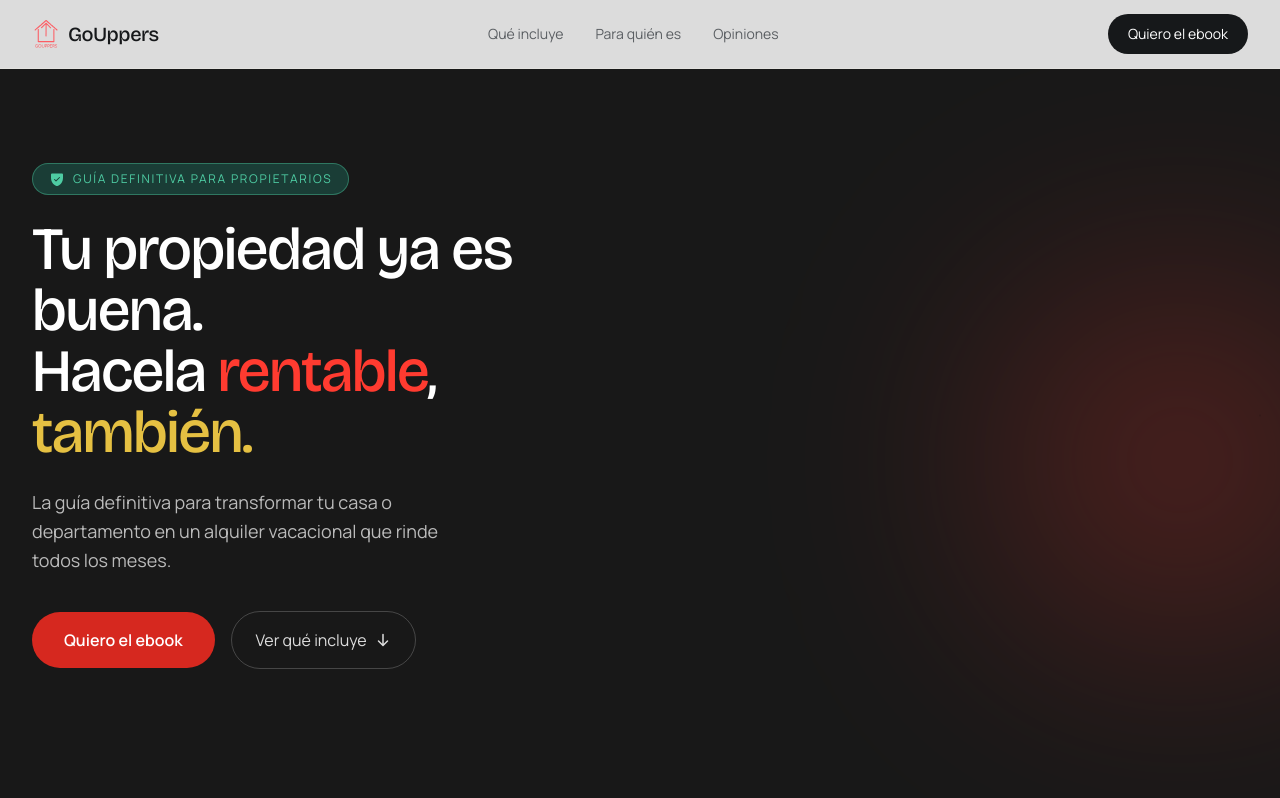
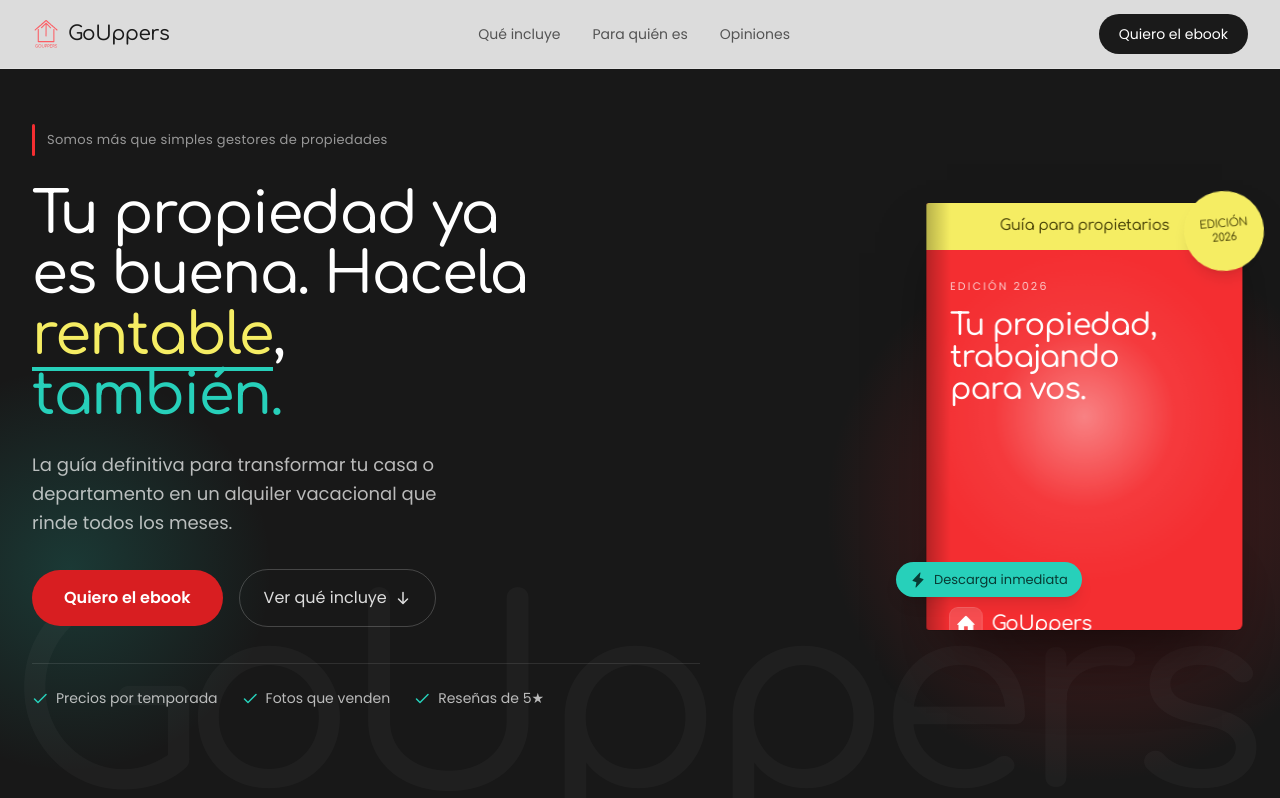
Before and after one commit to Isaacxiddd/GoUppers-Ebook, a Next.js app: page / in a window 1280 px wide. Shown: the top 798 px of the page. Built offline with nearby package versions, Linux system fonts and the light colour scheme; no server answers.

Commit message:
redesign: alinear a marca oficial (paleta #f42e31 + Comfortaa/Poppins) + hero editorial con libro 3D y spotlight que sigue el cursor

```diff
--- a/src/app/globals.css
+++ b/src/app/globals.css
@@ -1,38 +1,40 @@
 @import "tailwindcss";
 
-/* ── GoUppers brand tokens (client-provided) ─────────────────────── */
+/* ── GoUppers brand tokens (official — see BRAND.md) ─────────────── */
 :root {
-  --bg-hero: #181818;      /* Negro Antracita — hero + footer */
-  --accent-red: #ff3b30;   /* highlights, icons, text-on-light, logo */
-  --accent-red-cta: #d6281f; /* deeper shade of the same red for button fills — white text passes WCAG AA (5:1) */
-  --accent-gold: #e5c042;  /* secondary highlight, cover stripe */
-  --green-dark: #1a3d36;   /* guarantee badge bg */
-  --green-light: #4ecca3;  /* guarantee badge text/border */
+  --bg-hero: #181818;         /* off-black neutral surface for hero + footer */
+  --accent-red: #f42e31;      /* Rojo Carmesí — principal: icons, fills, highlights on dark */
+  --accent-red-cta: #d81e21;  /* deeper carmesí for button fills + red text on light — white text passes WCAG AA (5:1) */
+  --salmon: #f17d7d;          /* Salmón */
+  --turquesa: #27d0ba;        /* Turquesa — secondary accent (guarantee, checks) */
+  --cobalto: #0086da;         /* Azul Cobalto */
+  --amarillo: #f5ed63;        /* Amarillo Cítrico — highlight on dark, cover stripe */
   --white: #ffffff;
 
-  /* neutrals derived to stay in the warm-anthracite family */
-  --ink: #16181a;          /* near-black body text (not pure #000) */
-  --paper: #ffffff;        /* light page background */
-  --paper-2: #f6f5f3;      /* subtle section tint */
-  --muted: #5b5f63;        /* secondary text */
-  --line: #e7e5e1;         /* hairline borders */
+  /* neutrals from the brand grey scale (#ebebeb / #545454 family) */
+  --ink: #1a1a1a;             /* near-black body text (not pure #000) */
+  --paper: #ffffff;           /* light page background */
+  --paper-2: #f6f6f6;         /* subtle section tint (near Gris Plata) */
+  --muted: #545454;           /* Gris oscuro — secondary text */
+  --line: #e6e6e6;            /* hairline borders (Gris Plata) */
 }
 
 @theme inline {
   --color-bg-hero: var(--bg-hero);
   --color-accent-red: var(--accent-red);
   --color-accent-red-cta: var(--accent-red-cta);
-  --color-accent-gold: var(--accent-gold);
-  --color-green-dark: var(--green-dark);
-  --color-green-light: var(--green-light);
+  --color-salmon: var(--salmon);
+  --color-turquesa: var(--turquesa);
+  --color-cobalto: var(--cobalto);
+  --color-amarillo: var(--amarillo);
   --color-ink: var(--ink);
   --color-paper: var(--paper);
   --color-paper-2: var(--paper-2);
   --color-muted: var(--muted);
   --color-line: var(--line);
 
-  --font-display: var(--font-bricolage);
-  --font-sans: var(--font-manrope);
+  --font-display: var(--font-comfortaa);
+  --font-sans: var(--font-poppins);
 }
 
 html {
@@ -57,7 +59,17 @@ body {
   animation: cta-pulse 2.6s cubic-bezier(0.16, 1, 0.3, 1) infinite;
 }
 
+/* Floating seal wobble — CSS only, no JS cost. */
+@keyframes seal-wobble {
+  0%, 100% { transform: rotate(-5deg); }
+  50% { transform: rotate(5deg); }
+}
+.seal-wobble {
+  animation: seal-wobble 7s ease-in-out infinite;
+}
+
 @media (prefers-reduced-motion: reduce) {
   html { scroll-behavior: auto; }
   .cta-pulse { animation: none; }
+  .seal-wobble { animation: none; }
 }
--- a/src/app/layout.tsx
+++ b/src/app/layout.tsx
@@ -1,18 +1,21 @@
 import type { Metadata } from "next";
-import { Bricolage_Grotesque, Manrope } from "next/font/google";
+import { Comfortaa, Poppins } from "next/font/google";
 import "./globals.css";
 
-const bricolage = Bricolage_Grotesque({
-  variable: "--font-bricolage",
+// Comfortaa = tipografía primaria oficial (palo seco redondeado). Solo los pesos usados.
+const comfortaa = Comfortaa({
+  variable: "--font-comfortaa",
   subsets: ["latin"],
-  weight: ["500", "600", "700", "800"],
+  weight: ["500", "700"],
   display: "swap",
 });
 
-const manrope = Manrope({
-  variable: "--font-manrope",
+// Poppins = sustituto geométrico de "Woodford Bourne" (fuente paga) para el cuerpo.
+// TODO(brand): reemplazar por Woodford Bourne real (.woff2) cuando esté disponible.
+const poppins = Poppins({
+  variable: "--font-poppins",
   subsets: ["latin"],
-  weight: ["400", "500", "600", "700"],
+  weight: ["400", "500", "600"],
   display: "swap",
 });
 
@@ -38,7 +41,7 @@ export default function RootLayout({
   return (
     <html
       lang="es"
-      className={`${bricolage.variable} ${manrope.variable} antialiased`}
+      className={`${comfortaa.variable} ${poppins.variable} antialiased`}
     >
       <body className="min-h-[100dvh] flex flex-col bg-paper text-ink">
         {children}
--- a/src/components/benefits.tsx
+++ b/src/components/benefits.tsx
@@ -19,7 +19,7 @@ export function Benefits() {
           {/* A — wide, dark */}
           <RevealItem className="md:col-span-2">
             <article className="flex h-full flex-col justify-between rounded-3xl bg-ink p-8 text-white sm:p-10">
-              <CurrencyDollar weight="duotone" className="size-9 text-accent-gold" />
+              <CurrencyDollar weight="duotone" className="size-9 text-turquesa" />
               <div className="mt-16">
                 <h3 className="font-display text-2xl font-700 tracking-tight sm:text-3xl">
                   Precios que llenan el calendario
@@ -34,7 +34,7 @@ export function Benefits() {
 
           {/* B — gold tinted */}
           <RevealItem>
-            <article className="flex h-full flex-col justify-between rounded-3xl border border-accent-gold/40 bg-accent-gold/12 p-8">
+            <article className="flex h-full flex-col justify-between rounded-3xl border border-amarillo/60 bg-amarillo/15 p-8">
               <Camera weight="duotone" className="size-9 text-ink" />
               <div className="mt-16">
                 <h3 className="font-display text-2xl font-700 tracking-tight text-ink">
@@ -75,7 +75,7 @@ export function Benefits() {
             <article className="flex h-full flex-col justify-between rounded-3xl border border-line bg-paper-2 p-8 sm:p-10">
               <div className="flex items-center gap-2">
                 <ChartLineUp weight="duotone" className="size-9 text-accent-red" />
-                <Star weight="fill" className="size-6 text-accent-gold" />
+                <Star weight="fill" className="size-6 text-accent-red-cta" />
               </div>
               <div className="mt-16">
                 <h3 className="font-display text-2xl font-700 tracking-tight text-ink sm:text-3xl">
--- /dev/null
+++ b/src/components/book-3d.tsx
@@ -0,0 +1,142 @@
+"use client";
+
+import { useRef } from "react";
+import {
+  motion,
+  useMotionValue,
+  useSpring,
+  useTransform,
+  useMotionTemplate,
+  useReducedMotion,
+} from "motion/react";
+import { HouseLine } from "@phosphor-icons/react";
+
+/** True 3D hardcover of the eBook: front board + spine + page block, tilting
+ *  toward the cursor with spring physics (decorative, so spring is right —
+ *  Emil). Collapses to a static, still cover under reduced motion. */
+export function Book3D() {
+  const reduce = useReducedMotion();
+  const ref = useRef<HTMLDivElement>(null);
+
+  // Raw pointer position (-0.5..0.5), smoothed by springs for momentum.
+  const px = useMotionValue(0);
+  const py = useMotionValue(0);
+  const spring = { stiffness: 120, damping: 14, mass: 0.6 };
+  const rotY = useSpring(useTransform(px, [-0.5, 0.5], [-26, 8]), spring);
+  const rotX = useSpring(useTransform(py, [-0.5, 0.5], [10, -10]), spring);
+
+  // Cursor-tracked specular highlight (museum key-light raking across the board).
+  const glareX = useSpring(useTransform(px, [-0.5, 0.5], [12, 88]), spring);
+  const glareY = useSpring(useTransform(py, [-0.5, 0.5], [8, 92]), spring);
+  const glare = useMotionTemplate`radial-gradient(circle at ${glareX}% ${glareY}%, rgba(255,255,255,0.4), rgba(255,255,255,0.06) 34%, transparent 62%)`;
+
+  function onMove(e: React.PointerEvent) {
+    if (reduce || !ref.current) return;
+    const r = ref.current.getBoundingClientRect();
+    px.set((e.clientX - r.left) / r.width - 0.5);
+    py.set((e.clientY - r.top) / r.height - 0.5);
+  }
+  function onLeave() {
+    px.set(0);
+    py.set(0);
+  }
+
+  const THICK = 46; // page-block depth in px
+
+  return (
+    <div
+      ref={ref}
+      onPointerMove={onMove}
+      onPointerLeave={onLeave}
+      className="relative flex items-center justify-center"
+      style={{ perspective: 1400 }}
+    >
+      {/* ambient ground shadow */}
+      <div className="absolute -bottom-4 h-12 w-56 rounded-[50%] bg-black/55 blur-2xl" />
+
+      {/* idle float wrapper */}
+      <motion.div
+        animate={reduce ? undefined : { y: [0, -14, 0] }}
+        transition={
+          reduce ? undefined : { duration: 6.5, repeat: Infinity, ease: "easeInOut" }
+        }
+      >
+        <motion.div
+          className="relative aspect-[3/4] w-[280px] sm:w-[320px]"
+          style={{
+            transformStyle: "preserve-3d",
+            rotateX: reduce ? 0 : rotX,
+            rotateY: reduce ? -14 : rotY,
+          }}
+        >
+          {/* page block (right edge) — thin stacked pages */}
+          <div
+            className="absolute inset-y-[6px] right-0 rounded-r-[3px]"
+            style={{
+              width: THICK,
+              transform: `rotateY(90deg) translateZ(${-THICK / 2}px) translateX(${THICK / 2}px)`,
+              background:
+                "repeating-linear-gradient(90deg,#fff 0 2px,#e7e7e7 2px 3px)",
+            }}
+          />
+          {/* spine (left edge) */}
+          <div
+            className="absolute inset-y-0 left-0 rounded-l-[3px] bg-[#b3181b]"
+            style={{
+              width: THICK,
+              transform: `rotateY(-90deg) translateZ(${-THICK / 2}px) translateX(${-THICK / 2}px)`,
+            }}
+          />
+
+          {/* FRONT board */}
+          <div
+            className="absolute inset-0 overflow-hidden rounded-r-[6px] rounded-l-[3px] bg-accent-red shadow-[0_30px_60px_-20px_rgba(0,0,0,0.6)] ring-1 ring-black/10"
+            style={{ transform: `translateZ(${THICK / 2}px)` }}
+          >
+            {/* amarillo title stripe */}
+            <div className="flex items-center justify-center bg-amarillo px-5 py-3">
+              <span className="font-display text-[15px] font-700 tracking-tight text-[#4a4408]">
+                Guía para propietarios
+              </span>
+            </div>
+
+            <div className="flex h-full flex-col justify-between px-6 pb-9 pt-7">
+              <div>
+                <p className="font-sans text-[11px] font-600 uppercase tracking-[0.2em] text-white/75">
+                  Edición 2026
+                </p>
+                <p className="mt-4 font-display text-[1.9rem] font-700 leading-[1.05] tracking-tight text-white">
+                  Tu propiedad,
+                  <br />
+                  trabajando
+                  <br />
+                  para vos.
+                </p>
+              </div>
+              <div className="flex items-center gap-2.5">
+                <span className="grid size-8 place-items-center rounded-lg bg-white/15 ring-1 ring-white/25">
+                  <HouseLine weight="fill" className="size-5 text-white" />
+                </span>
+                <span className="font-display text-xl font-700 tracking-tight text-white">
+                  GoUppers
+                </span>
+              </div>
+            </div>
+
+            {/* cursor-tracked specular highlight (static soft sheen if reduced) */}
+            {reduce ? (
+              <div className="pointer-events-none absolute inset-0 bg-gradient-to-tr from-transparent via-white/12 to-transparent" />
+            ) : (
+              <motion.div
+                className="pointer-events-none absolute inset-0 mix-blend-screen"
+                style={{ background: glare }}
+              />
+            )}
+            {/* hinge shadow near spine */}
+            <div className="pointer-events-none absolute inset-y-0 left-0 w-6 bg-gradient-to-r from-black/25 to-transparent" />
+          </div>
+        </motion.div>
+      </motion.div>
+    </div>
+  );
+}
--- a/src/components/for-whom.tsx
+++ b/src/components/for-whom.tsx
@@ -36,7 +36,7 @@ export function ForWhom() {
               <li key={point} className="flex items-start gap-3.5">
                 <CheckCircle
                   weight="fill"
-                  className="mt-0.5 size-6 shrink-0 text-green-light"
+                  className="mt-0.5 size-6 shrink-0 text-turquesa"
                 />
                 <span className="text-lg leading-relaxed text-ink/85">
                   {point}
--- a/src/components/hero.tsx
+++ b/src/components/hero.tsx
@@ -1,70 +1,65 @@
-"use client";
+import { ArrowDown, Check, Lightning } from "@phosphor-icons/react/dist/ssr";
+import { CtaButton } from "@/components/ui/cta-button";
+import { Book3D } from "@/components/book-3d";
 
-import { motion, useReducedMotion } from "motion/react";
-import { ShieldCheck, ArrowDown } from "@phosphor-icons/react";
-import { CtaButton } from "@/components/ui/cta-button";
-import { EbookCover } from "@/components/ebook-cover";
+const MINI = ["Precios por temporada", "Fotos que venden", "Reseñas de 5★"];
 
-const ease = [0.16, 1, 0.3, 1] as const;
-
+/** Server component: the LCP copy is static so it paints immediately (no mount
+ *  animation gating LCP). Only the 3D book is a client island. */
 export function Hero() {
-  const reduce = useReducedMotion();
-
-  const rise = (delay: number) =>
-    reduce
-      ? {}
-      : {
-          initial: { opacity: 0, y: 24 },
-          animate: { opacity: 1, y: 0 },
-          transition: { duration: 0.7, delay, ease },
-        };
-
   return (
     <section
       id="top"
-      className="relative overflow-hidden bg-bg-hero"
+      className="relative overflow-hidden"
       style={{ background: "var(--bg-hero)" }}
     >
-      {/* warm radial glow behind the cover — depth, not neon */}
+      {/* brand glows — depth, not neon */}
       <div
         aria-hidden
-        className="pointer-events-none absolute -right-40 top-1/4 h-[520px] w-[520px] rounded-full opacity-40 blur-[120px]"
-        style={{ background: "radial-gradient(circle, #ff3b30 0%, transparent 70%)" }}
+        className="pointer-events-none absolute -right-32 top-1/4 h-[620px] w-[620px] rounded-full opacity-35"
+        style={{ background: "radial-gradient(circle,rgba(244,46,49,0.9) 0%,transparent 62%)" }}
       />
+      <div
+        aria-hidden
+        className="pointer-events-none absolute -left-40 bottom-0 h-[460px] w-[460px] rounded-full opacity-20"
+        style={{ background: "radial-gradient(circle,rgba(39,208,186,0.9) 0%,transparent 62%)" }}
+      />
+      {/* oversized ghost wordmark breaking the grid */}
+      <span
+        aria-hidden
+        className="pointer-events-none absolute -bottom-8 left-2 select-none font-display text-[26vw] font-700 leading-none tracking-tighter text-white/[0.03] sm:text-[20vw]"
+      >
+        GoUppers
+      </span>
 
-      <div className="mx-auto grid min-h-[100dvh] max-w-7xl grid-cols-1 items-center gap-12 px-5 pb-16 pt-28 sm:px-8 lg:grid-cols-[1.05fr_0.95fr] lg:gap-8 lg:pt-24">
-        {/* ── copy ── */}
-        <div className="max-w-xl">
-          <motion.span
-            {...rise(0)}
-            className="inline-flex items-center gap-2 rounded-full border border-green-light/40 bg-green-dark px-4 py-1.5 text-[12px] font-600 uppercase tracking-[0.14em] text-green-light"
-          >
-            <ShieldCheck weight="fill" className="size-4" />
-            Guía definitiva para propietarios
-          </motion.span>
+      <div className="relative mx-auto grid min-h-[100dvh] max-w-7xl grid-cols-1 items-center gap-12 px-5 pb-16 pt-28 sm:px-8 lg:grid-cols-[1.12fr_0.88fr] lg:gap-6 lg:pt-24">
+        {/* ── left: editorial copy ── */}
+        <div className="relative">
+          {/* vertical accent rule + tagline */}
+          <div className="mb-7 flex items-center gap-3">
+            <span className="h-8 w-[3px] rounded-full bg-accent-red" />
+            <span className="text-[13px] font-500 tracking-wide text-white/55">
+              Somos más que simples gestores de propiedades
+            </span>
+          </div>
 
-          <motion.h1
-            {...rise(0.08)}
-            className="mt-6 font-display text-[2.6rem] font-800 leading-[1.02] tracking-tight text-white sm:text-6xl"
-          >
-            Tu propiedad ya es buena.
+          <h1 className="font-display text-[2.7rem] font-700 leading-[1.05] tracking-tight text-white sm:text-[3.6rem]">
+            Tu propiedad ya
             <br />
-            Hacela <span className="text-accent-red">rentable</span>,{" "}
-            <span className="text-accent-gold">también.</span>
-          </motion.h1>
+            es buena. Hacela{" "}
+            <span className="border-b-4 border-turquesa text-amarillo">
+              rentable
+            </span>
+            ,<br className="hidden sm:block" />{" "}
+            <span className="text-turquesa">también.</span>
+          </h1>
 
-          <motion.p
-            {...rise(0.16)}
-            className="mt-6 max-w-md text-lg leading-relaxed text-white/70"
-          >
+          <p className="mt-6 max-w-md text-lg leading-relaxed text-white/70">
             La guía definitiva para transformar tu casa o departamento en un
             alquiler vacacional que rinde todos los meses.
-          </motion.p>
+          </p>
 
-          <motion.div
-            {...rise(0.24)}
-            className="mt-9 flex flex-col items-start gap-4 sm:flex-row sm:items-center"
-          >
+          <div className="mt-8 flex flex-col items-start gap-4 sm:flex-row sm:items-center">
             <CtaButton href="#comprar" pulse>
               Quiero el ebook
             </CtaButton>
@@ -75,31 +70,40 @@ export function Hero() {
               Ver qué incluye
               <ArrowDown weight="bold" className="size-4" />
             </a>
-          </motion.div>
+          </div>
+
+          {/* mini table-of-contents — scannable value, breaks the plain stack */}
+          <ul className="mt-9 flex flex-wrap gap-x-6 gap-y-2.5 border-t border-white/10 pt-6">
+            {MINI.map((item) => (
+              <li key={item} className="flex items-center gap-2 text-sm text-white/70">
+                <Check weight="bold" className="size-4 text-turquesa" />
+                {item}
+              </li>
+            ))}
+          </ul>
         </div>
 
-        {/* ── cover ── */}
-        <motion.div
-          {...(reduce
-            ? {}
-            : {
-                initial: { opacity: 0, y: 40, rotate: -3 },
-                animate: { opacity: 1, y: 0, rotate: 0 },
-                transition: { duration: 0.9, delay: 0.2, ease },
-              })}
-          className="flex justify-center lg:justify-end"
-        >
-          <motion.div
-            animate={reduce ? undefined : { y: [0, -12, 0] }}
-            transition={
-              reduce
-                ? undefined
-                : { duration: 6, repeat: Infinity, ease: "easeInOut" }
-            }
-          >
-            <EbookCover />
-          </motion.div>
-        </motion.div>
+        {/* ── right: 3D book + floating accents ── */}
+        <div className="relative flex justify-center lg:justify-end">
+          <div className="relative">
+            <Book3D />
+
+            {/* floating amarillo seal */}
+            <div className="seal-wobble absolute -right-2 -top-3 grid size-20 place-items-center rounded-full bg-amarillo text-center shadow-lg sm:-right-4">
+              <span className="font-display text-[11px] font-700 uppercase leading-tight tracking-tight text-[#4a4408]">
+                Edición
+                <br />
+                2026
+              </span>
+            </div>
+
+            {/* floating turquesa chip */}
+            <div className="absolute -left-3 bottom-8 flex items-center gap-2 rounded-full bg-turquesa px-3.5 py-2 text-[13px] font-600 text-[#083b34] shadow-lg sm:-left-8">
+              <Lightning weight="fill" className="size-4" />
+              Descarga inmediata
+            </div>
+          </div>
+        </div>
       </div>
     </section>
   );
--- a/src/components/success-content.tsx
+++ b/src/components/success-content.tsx
@@ -61,8 +61,8 @@ export function SuccessContent({ sessionId }: { sessionId?: string }) {
   if (state.kind === "paid") {
     return (
       <Card>
-        <span className="grid size-16 place-items-center rounded-full bg-green-light/15">
-          <CheckCircle weight="fill" className="size-10 text-green-dark" />
+        <span className="grid size-16 place-items-center rounded-full bg-turquesa/15">
+          <CheckCircle weight="fill" className="size-10 text-turquesa" />
         </span>
         <h1 className="mt-6 font-display text-3xl font-800 tracking-tight text-ink">
           ¡Listo! Ya es tuyo.
@@ -88,7 +88,7 @@ export function SuccessContent({ sessionId }: { sessionId?: string }) {
   if (state.kind === "unpaid") {
     return (
       <Card>
-        <WarningCircle weight="fill" className="size-12 text-accent-gold" />
+        <WarningCircle weight="fill" className="size-12 text-cobalto" />
         <h1 className="mt-6 font-display text-2xl font-800 text-ink">
           El pago todavía no se confirmó
         </h1>
--- a/src/components/testimonials.tsx
+++ b/src/components/testimonials.tsx
@@ -26,7 +26,7 @@ const TESTIMONIALS = [
     name: "Lucía Paredes",
     role: "Casa en Rocha, Uruguay",
     initials: "LP",
-    tone: "bg-green-dark",
+    tone: "bg-cobalto",
   },
 ];
 
@@ -47,7 +47,7 @@ export function Testimonials() {
               <figure className="flex h-full flex-col rounded-3xl border border-line bg-paper p-7 shadow-[0_1px_0_rgba(0,0,0,0.02)]">
                 <div className="flex gap-1" role="img" aria-label="Calificación 5 de 5 estrellas">
                   {Array.from({ length: 5 }).map((_, i) => (
-                    <Star key={i} weight="fill" className="size-4 text-accent-gold" />
+                    <Star key={i} weight="fill" className="size-4 text-accent-red-cta" />
                   ))}
                 </div>
                 <blockquote className="mt-5 flex-1 text-[17px] leading-relaxed text-ink/85">
```
Also changed, not shown: src/components/ebook-cover.tsx (deleted, +0 -58 lines), src/components/pricing-cta.tsx (+5 -5 lines).
